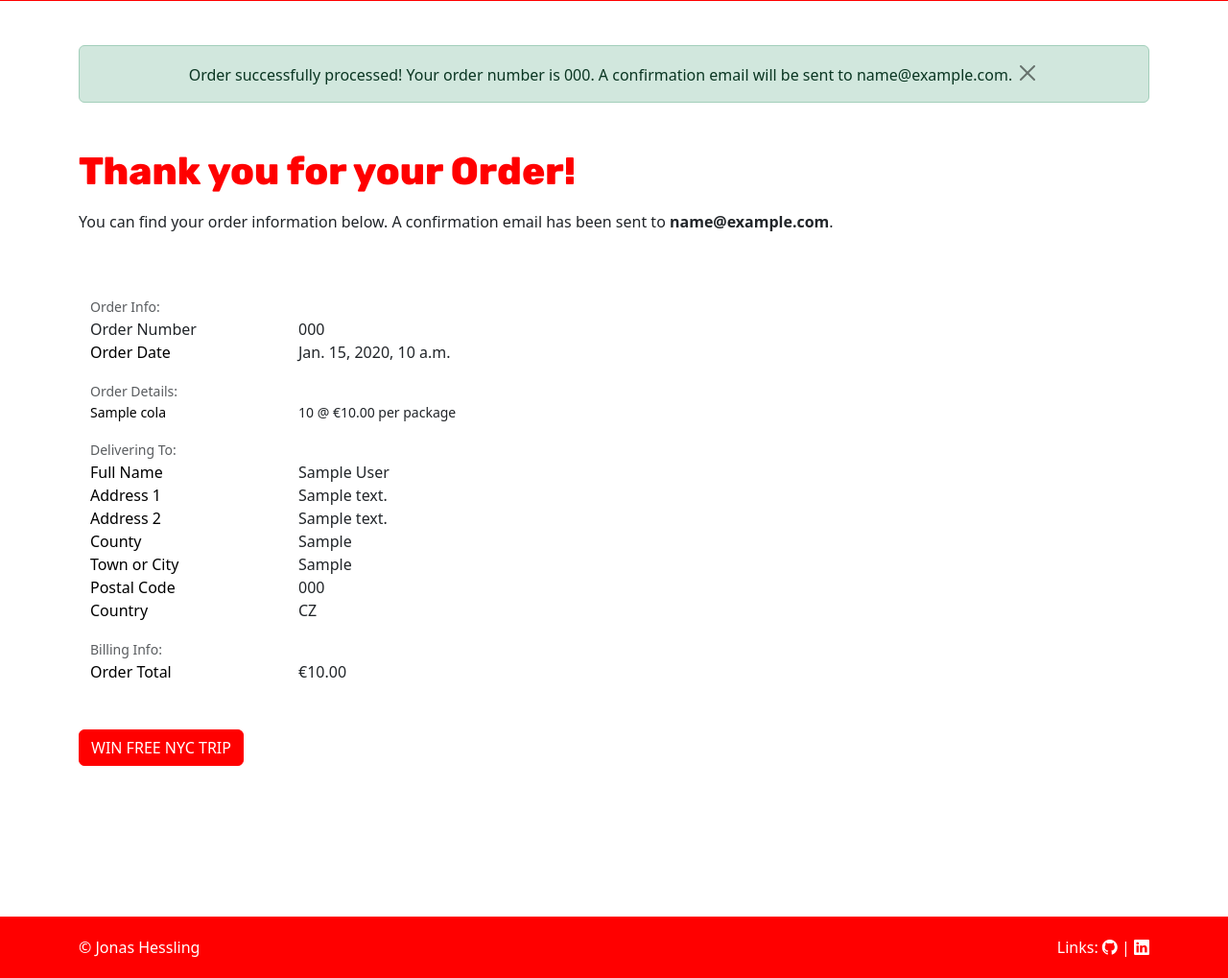
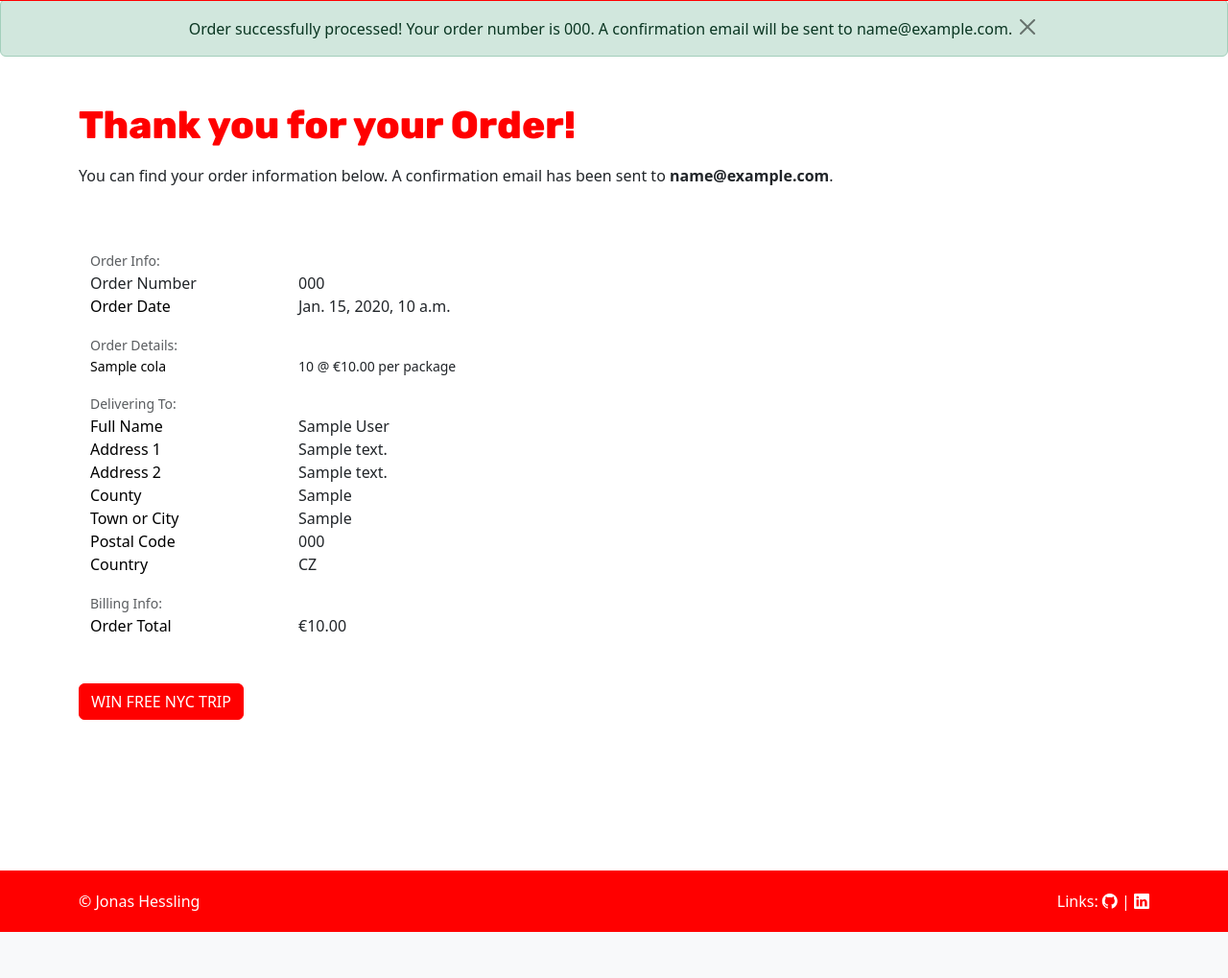
Before and after one commit to firstnamejonas/newyork-cola, a Django app: page /checkout/checkout_success/000 in a window 1280 px wide. Shown: the part 59-1078 px from the top of the page at 96% size. After the commit the page ends 1030 px from the top, so only its background shows below. Run offline with Django 3.2, Linux system fonts and the light colour scheme; tables that the repository leaves empty hold one stand-in row (values such as "Sample post"); some libraries are stand-ins or nearby versions.

Commit message:
Update message container in base template

```diff
--- a/templates/base.html
+++ b/templates/base.html
@@ -120,11 +120,9 @@
     <section id="alerts">
         {% for msg in messages %}
             <!-- all django message tags mirror bootstrap, except error/danger -->
-            <div class="container">
-                <div class="mt-5 mb-0 alert {% if msg.tags == 'error' %}alert-danger{% else %}alert-{{ msg.tags }}{% endif %} text-center" role="alert">
-                    {{ msg }}
-                    <button type="button" class="btn-close" data-bs-dismiss="alert" aria-label="Close"></button>
-                </div>
+            <div class="m-0 alert {% if msg.tags == 'error' %}alert-danger{% else %}alert-{{ msg.tags }}{% endif %} text-center" role="alert">
+                {{ msg }}
+                <button type="button" class="btn-close" data-bs-dismiss="alert" aria-label="Close"></button>
             </div>
         {% endfor %}
     </section>
@@ -144,8 +142,8 @@
                 <div class="col-6 text-end">
                     <p>
                         Links:
-                        <a href="#"><i class="bi bi-github"></i></a> |
-                        <a href="#"><i class="bi bi-linkedin"></i></a>
+                        <a href="https://github.com/firstnamejonas" target="_blank" rel="noopener noreferrer"><i class="bi bi-github"></i></a> |
+                        <a href="https://www.linkedin.com/in/jonas-hessling-1a123a29b/" target="_blank" rel="noopener noreferrer"><i class="bi bi-linkedin"></i></a>
                     </p>
                 </div>
             </div>
```
